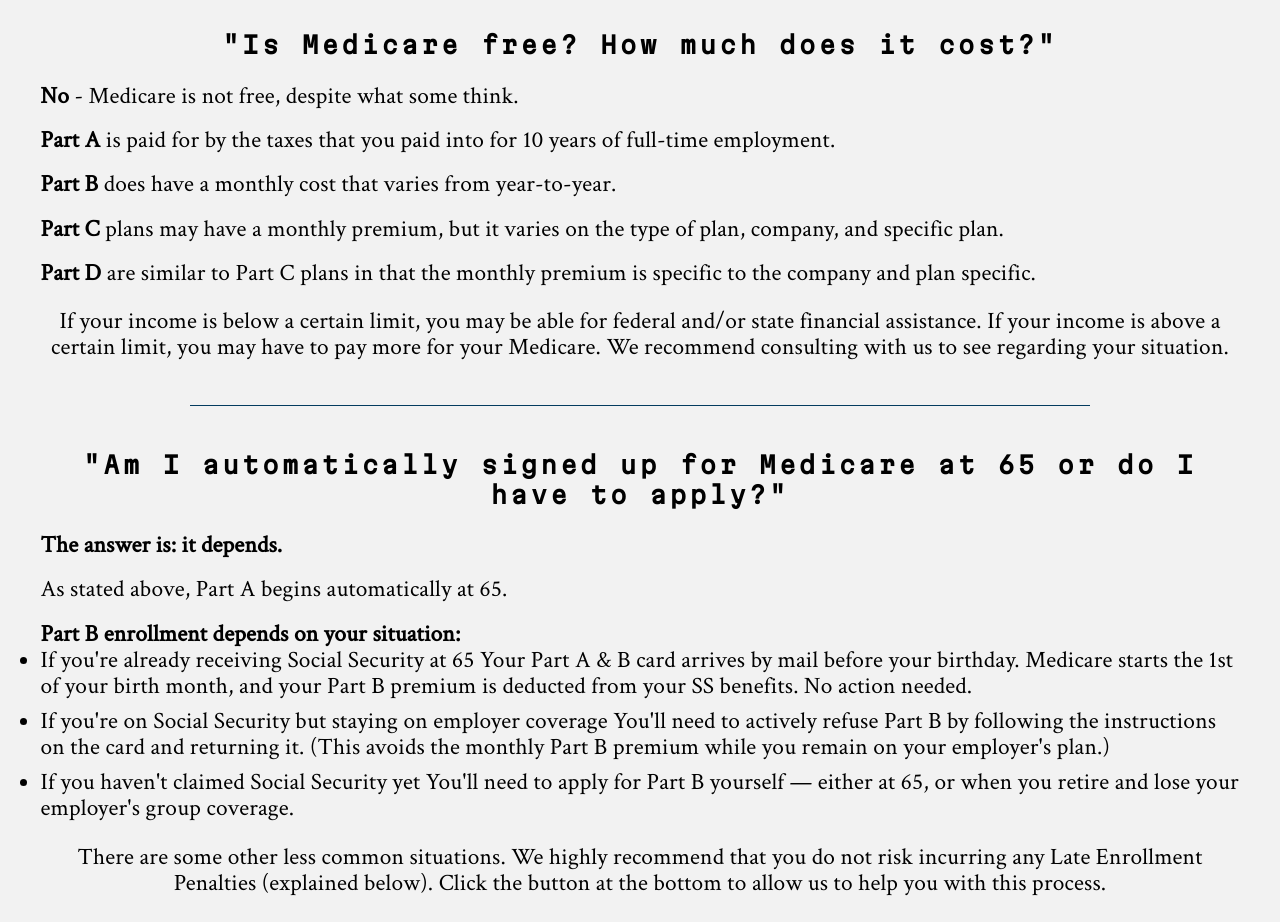
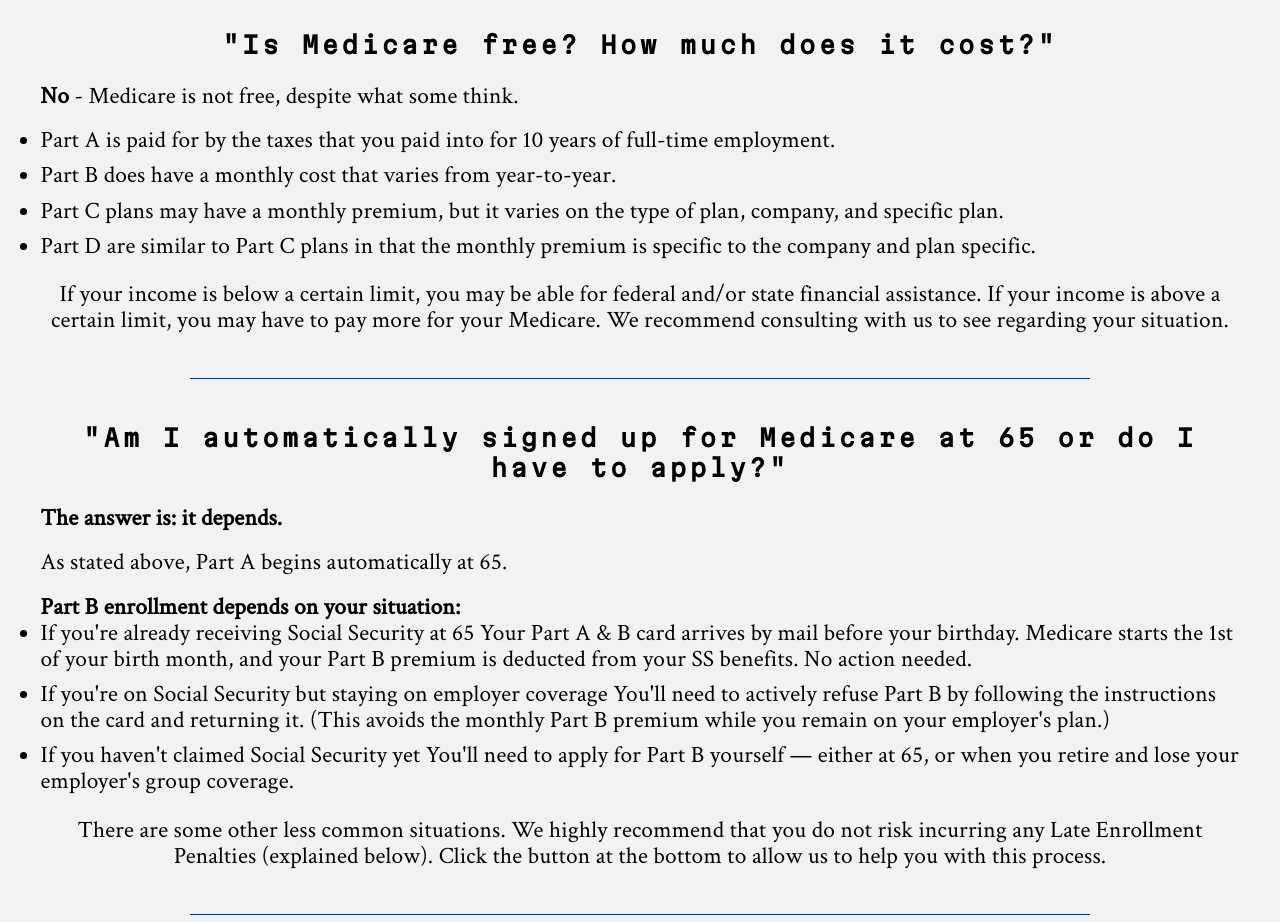
Before and after one commit to chase-coleman/JMCole-Site, a React (Vite) app: page /medicare-faqs in a window 1280 px wide. Shown: the part 960-1882 px from the top of the page. Built offline with nearby package versions, Linux system fonts and the light colour scheme.

Commit message:
tweaked some styling in the FAQ page.

```diff
--- /dev/null
+++ b/src/components/individual/Modal.jsx
@@ -0,0 +1,41 @@
+import * as React from 'react';
+import Box from '@mui/material/Box';
+import Typography from '@mui/material/Typography';
+import Modal from '@mui/material/Modal';
+
+const style = {
+  position: 'absolute',
+  top: '50%',
+  left: '50%',
+  transform: 'translate(-50%, -50%)',
+  width: 400,
+  bgcolor: 'background.paper',
+  border: '2px solid #000',
+  boxShadow: 24,
+  p: 4,
+};
+
+const ModalComponent = ({text}) => {
+
+  return (
+    <>
+    <div>
+      <Modal
+        aria-labelledby="modal-modal-title"
+        aria-describedby="modal-modal-description"
+      >
+        <Box sx={style}>
+          <Typography id="modal-modal-title" variant="h6" component="h2">
+            Text in a modal
+          </Typography>
+          <Typography id="modal-modal-description" sx={{ mt: 2 }}>
+            {text}
+          </Typography>
+        </Box>
+      </Modal>
+    </div>
+    </>
+  )
+}
+
+export default ModalComponent;
--- a/src/components/pages/FAQs.jsx
+++ b/src/components/pages/FAQs.jsx
@@ -2,6 +2,8 @@
 import Divider from "@mui/material/Divider";
 import { BasicButton } from "../individual/Button";
 import PhoneIcon from "@mui/icons-material/Phone";
+import { useState } from "react";
+import ModalComponent from "../individual/Modal";
 
 const FAQs = () => {
   const lgScreen = useMediaQuery({
@@ -118,24 +120,35 @@
                 <span className="font-semibold">No</span> - Medicare is not
                 free, despite what some think.
               </span>
+              <ul className="list-disc flex flex-col gap-2">
+                <li>
                   <span className="">
-                <span className="font-semibold">Part A</span> is paid for by the
-                taxes that you paid into for 10 years of full-time employment.
+                    Part A is paid for by
+                    the taxes that you paid into for 10 years of full-time
+                    employment.
                   </span>
+                </li>
+                <li>
                   <span className="">
-                <span className="font-semibold">Part B</span> does have a
+                    Part B does have a
                     monthly cost that varies from year-to-year.
                   </span>
+                </li>
+                <li>
                   <span className="">
-                <span className="font-semibold">Part C</span> plans may have a
-                monthly premium, but it varies on the type of plan, company, and
-                specific plan.
+                    Part C plans may have
+                    a monthly premium, but it varies on the type of plan,
+                    company, and specific plan.
                   </span>
+                </li>
+                <li>
                   <span className="">
-                <span className="font-semibold">Part D</span> are similar to
+                    Part D are similar to
                     Part C plans in that the monthly premium is specific to the
                     company and plan specific.
                   </span>
+                </li>
+              </ul>
             </div>
           </div>
           <span className="body-text text-center !text-[.75em] md:!text-[1em]">
```
Lines whose indentation alone changed are shown as unchanged.
